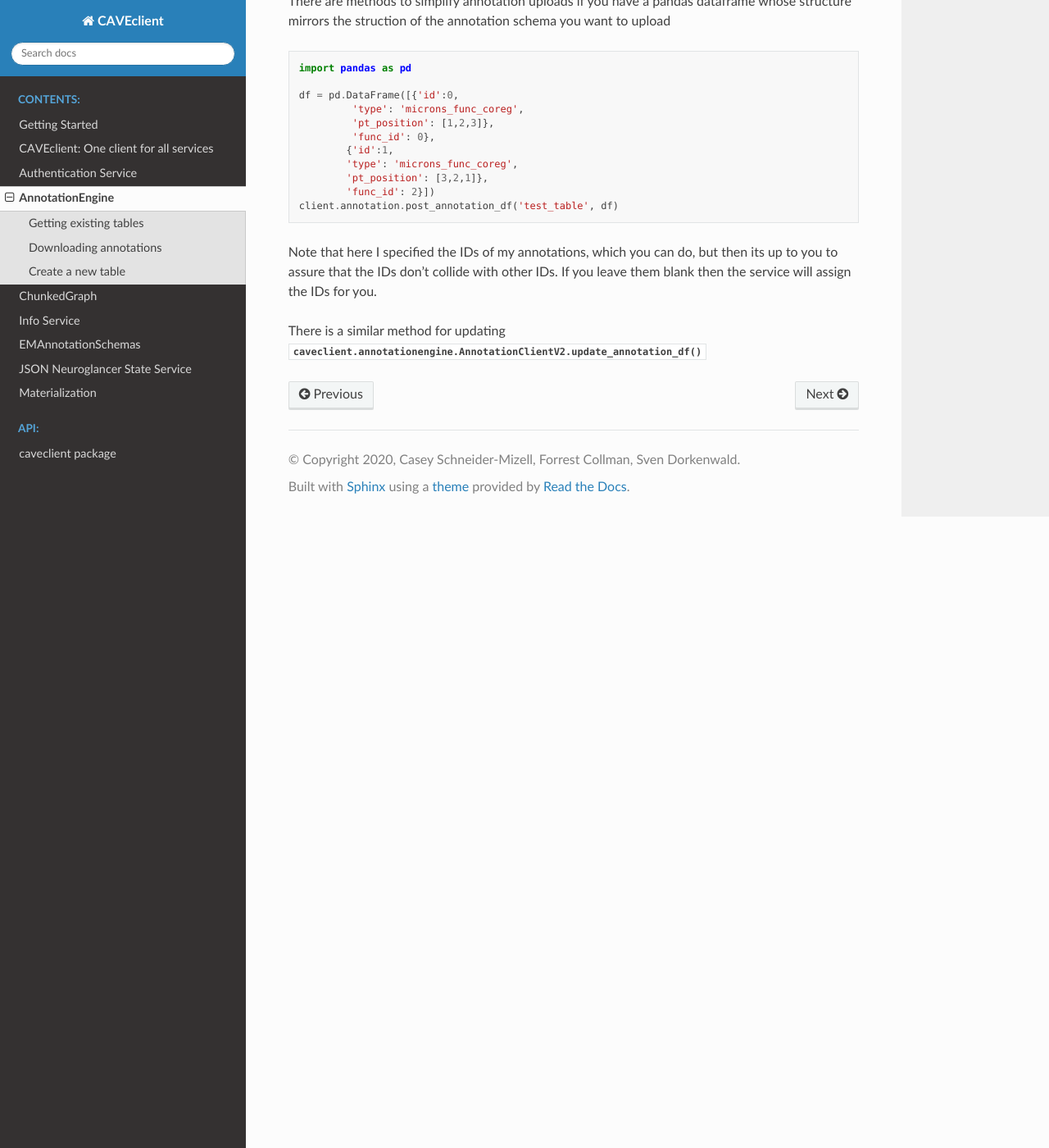
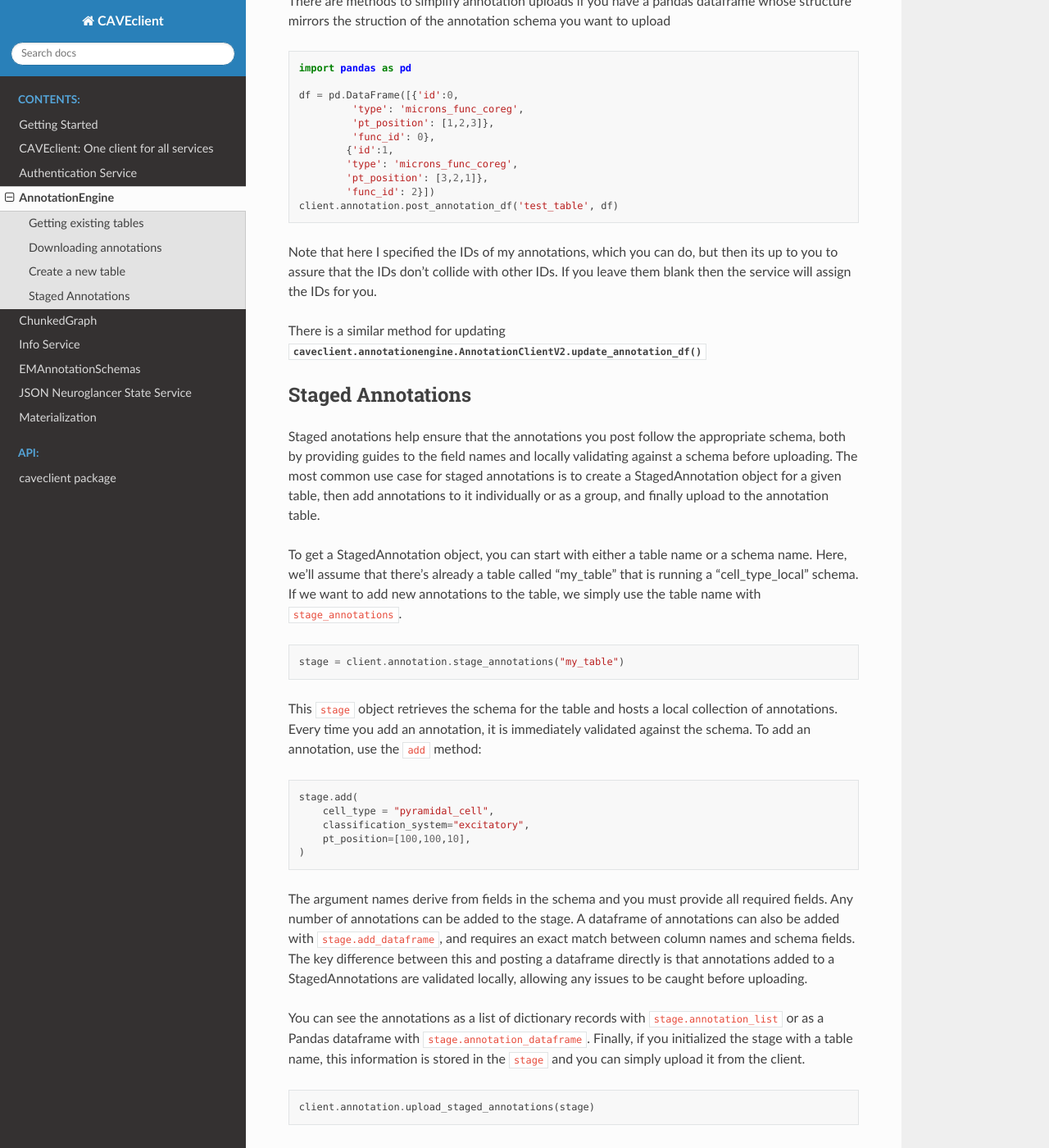
Before and after one commit to CAVEconnectome/CAVEclient, a Sphinx documentation site: the page built from docs/guide/annotation.rst, in a window 1280 px wide and 1400 px high, scrolled down 1429 px. Shown: the whole window at 82% size. Built offline with Sphinx 7.4.7 and the Read the Docs theme 2.0.0, drawn with Linux system fonts in a browser that asks for light colours; some of the changed text lies outside the part shown.

Commit message:
updating documentation

```diff
--- a/docs/api/modules.rst
+++ b/docs/api/modules.rst
@@ -1,5 +1,5 @@
 caveclient
-=========================
+==========
 
 .. toctree::
    :maxdepth: 4
--- a/docs/guide/annotation.rst
+++ b/docs/guide/annotation.rst
@@ -89,3 +89,65 @@ If you leave them blank then the service will assign the IDs for you.
 
 There is a similar method for updating
 :func:`caveclient.annotationengine.AnnotationClientV2.update_annotation_df`
+
+Staged Annotations
+^^^^^^^^^^^^^^^^^^
+
+Staged anotations help ensure that the annotations you post follow the appropriate schema, both by providing guides to the field names and locally validating against a schema before uploading.
+The most common use case for staged annotations is to create a StagedAnnotation object for a given table, then add annotations to it individually or as a group, and finally upload to the annotation table.
+
+To get a StagedAnnotation object, you can start with either a table name or a schema name. Here, we'll assume that there's already a table called "my_table" that is running a "cell_type_local" schema.
+If we want to add new annotations to the table, we simply use the table name with ``stage_annotations``.
+
+.. code:: python
+
+    stage = client.annotation.stage_annotations("my_table")
+
+This ``stage`` object retrieves the schema for the table and hosts a local collection of annotations. Every time you add an annotation, it is immediately validated against the schema. To add an annotation, use the ``add`` method:
+
+.. code:: python
+
+    stage.add(
+        cell_type = "pyramidal_cell",
+        classification_system="excitatory",
+        pt_position=[100,100,10],
+    )
+
+The argument names derive from fields in the schema and you must provide all required fields. Any number of annotations can be added to the stage.
+A dataframe of annotations can also be added with ``stage.add_dataframe``, and requires an exact match between column names and schema fields.
+The key difference between this and posting a dataframe directly is that annotations added to a StagedAnnotations are validated locally, allowing any issues to be caught before uploading.
+
+You can see the annotations as a list of dictionary records with ``stage.annotation_list`` or as a Pandas dataframe with ``stage.annotation_dataframe``.
+Finally, if you initialized the stage with a table name, this information is stored in the ``stage`` and you can simply upload it from the client.
+
+.. code:: python
+
+    client.annotation.upload_staged_annotations(stage)
+
+Updating annotations requires knowing the annotation id of the annotation you are updating, which is not required in the schema otherwise. In order to stage updated annotations, set the ``update`` parameter to ``True`` when creating the stage.
+
+.. code:: python
+
+    update_stage = client.annotation.stage_annotations("my_table", update=True)
+    update_stage.add(
+        id=1,
+        cell_type = "stellate_cell",
+        classification_system="excitatory",
+        pt_position=[100,100,10],
+    )
+
+The ``update`` also informs the framework client to treat the annotations as an update and it will use the appropriate methods automatically when uploading with ``client.annotation.upload_staged_annotations``.
+
+If you want to specify ids when posting new annotations, ``id_field`` can be set to True when creating the StagedAnnotation object. This will enforce an ``id`` column but still post the data as new annotations.
+
+If you might be adding spatial data in coordinates that might be different than the resolution for the table, you can also set the ``annotation_resolution`` when creating the stage.
+The stage will convert between the resolution you specify for your own annotations and the resolution that the table expects.
+
+.. code:: python
+
+    stage = client.annotation.stage_annotations("my_table", annotation_resolution=[8,8,40])
+    stage.add(
+        cell_type='pyramidal_cell',
+        classification_system="excitatory",
+        pt_position=[50,50,10],
+    )
```
Also changed, not shown: docs/api/caveclient.rst (+43 -12 lines), docs/api/caveclient.tools.rst (added, +21 -0 lines).
